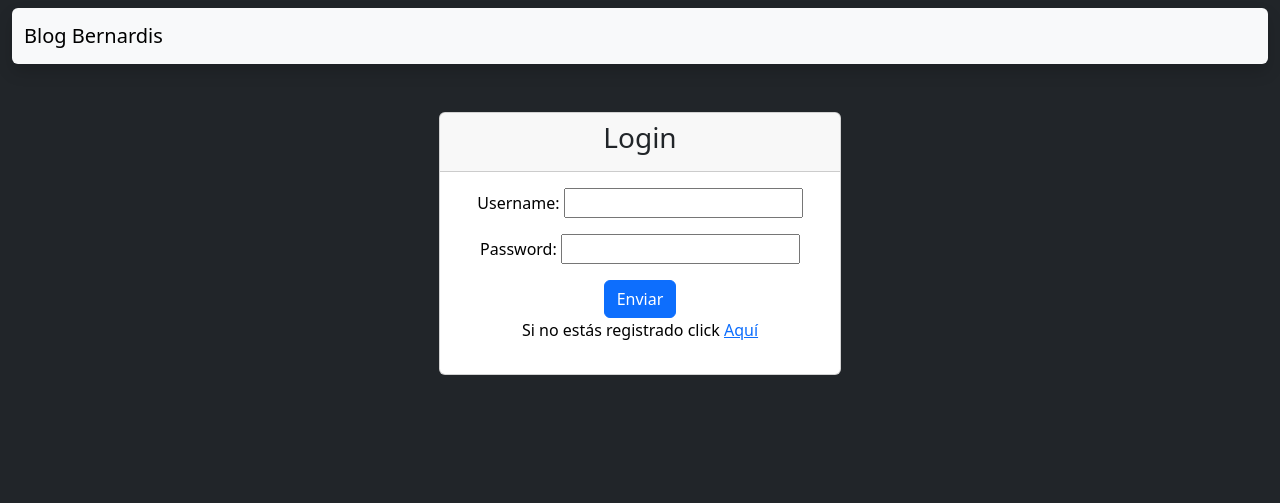
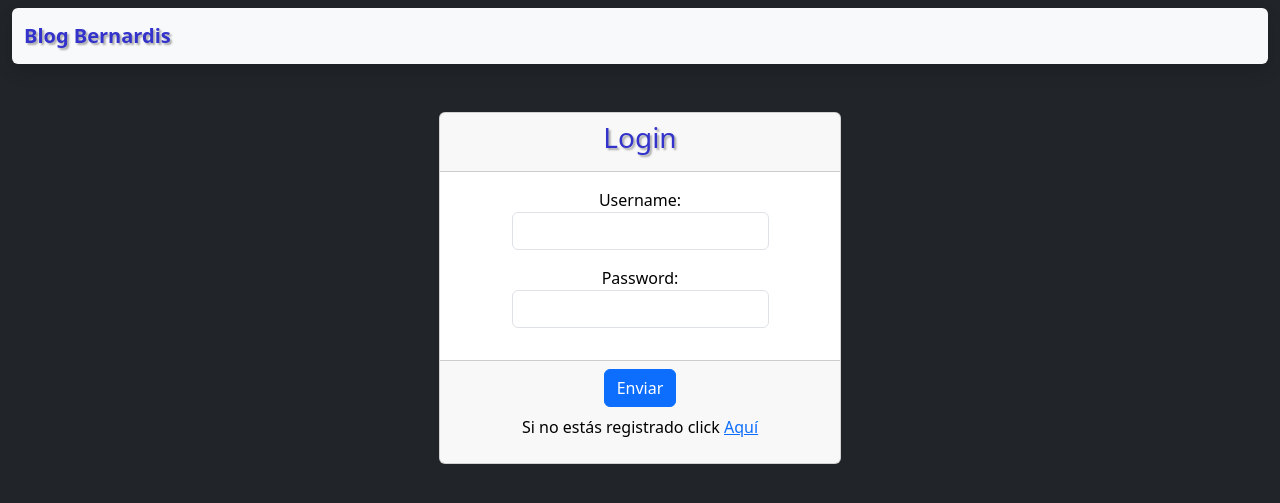
Before and after one commit to bernardisApps/bernardis_blog, a Django app: page /accounts/login/ in a window 1280 px wide. Shown: the top 503 px of the page. Run offline with Django 4.2, Linux system fonts and the light colour scheme.

Commit message:
seguimos con las modificaciones de templates

```diff
--- a/login/forms.py
+++ b/login/forms.py
@@ -23,8 +23,8 @@ class RegistrationForm(UserCreationForm):
 
 class loginForm(forms.Form):
 
-    username = forms.CharField(max_length=50)
-    password = forms.CharField(widget=forms.PasswordInput())
+    username = forms.CharField(max_length=50, widget=forms.TextInput(attrs={'class':'form-control'}))
+    password = forms.CharField(widget=forms.PasswordInput(attrs={'class':'form-control'}))
 
     class Meta:
         model = User
--- a/static/style.css
+++ b/static/style.css
@@ -2,3 +2,8 @@
     font-family: system-ui, -apple-system, BlinkMacSystemFont, 'Segoe UI', Roboto, Oxygen, Ubuntu, Cantarell, 'Open Sans', 'Helvetica Neue', sans-serif;
     color: black;
 }
+
+.letra-principal{
+    color:#3333cc;
+    text-shadow: 2px 2px 2px darkgray;
+}
--- a/templates/base.html
+++ b/templates/base.html
@@ -22,9 +22,10 @@
 <body class="bg-dark">
 
     <div class="container-fluid">
+
         <nav class="navbar bg-body-tertiary shadow rounded mt-2">
             <div class="container-fluid">
-                <a class="navbar-brand" href="">Blog Bernardis</a>
+                <a class="navbar-brand" href=""><strong class="letra-principal">Blog Bernardis</strong></a>
 
                 {% if user.username != '' %}
                 <div class="ml-auto">
--- a/templates/login.html
+++ b/templates/login.html
@@ -5,17 +5,20 @@
 {% block content %}
 <div class="row">
   <div class="col-md-4 mx-auto mt-5">
+    <form class="form-group" style="text-align: center;" action="" method="post">
       <div class="card">
         <div class="card-header">
-        <h3 style="text-align: center;">Login</h3>
+          <h3 style="text-align: center;" class="letra-principal">Login</h3>
         </div>
         <div class="card-body mx-auto">
-        <form class="form-group" style="text-align: center;" action="" method="post">
           {% csrf_token %}
           {{form.as_p}}
+        </div>
+        <div class="card-footer" style="text-align: center;">
           <input type="submit" value="Enviar" class="btn btn-primary">
-          <p>Si no estás registrado click <a href="{% url 'registro' %}">Aquí</a></p>
+          <p class="mt-2">Si no estás registrado click <a href="{% url 'registro' %}">Aquí</a></p>
     </form>
+
   </div>
 </div>
 
--- a/templates/main.html
+++ b/templates/main.html
@@ -4,13 +4,13 @@
 {% block content %}
 
 <div class="row">
-    <div class="col-md-4 mt-2">
+    <div class="col-md-6 col-sm-10 mt-2">
         <div data-aos="zoom-in">
             <div class="card">
                 <div class="card-body">
                     <div class="row">
                         <div class="col-9">
-                            <input style="text-align: center;" type="text" class="form-control"
+                            <input type="text" class="form-control"
                                 placeholder="Qué esta sucediendo hoy, {{user.username}}">
                         </div>
                         <div class="col-3">
```
Also changed, not shown: db.sqlite3, 1 other file. Lines whose indentation alone changed are shown as unchanged.
